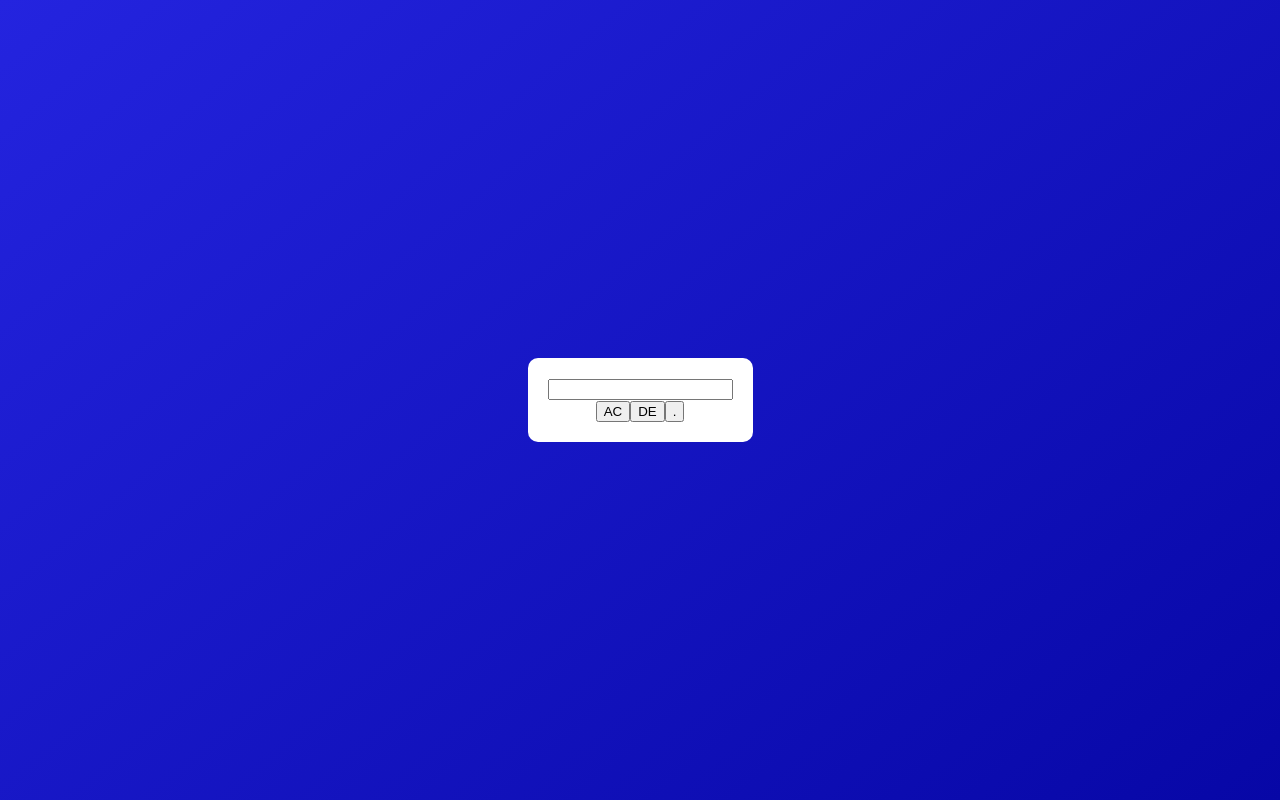
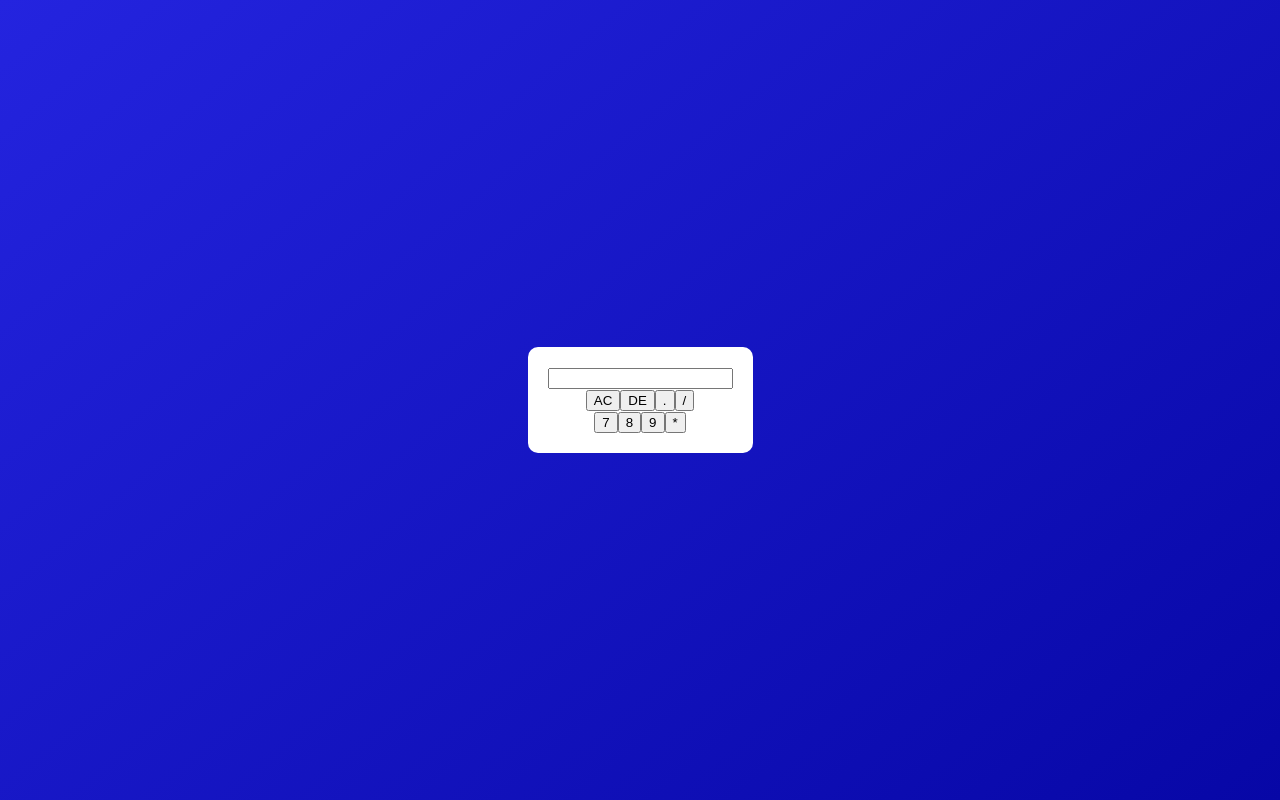
Before and after one commit to patel-vansh1607/calculator-react, a React (Create React App) app: page / in a window 1280 px wide. Built offline with nearby package versions, Linux system fonts and the light colour scheme.

Commit message:
adding more buttons

```diff
--- a/src/components/calculator.js
+++ b/src/components/calculator.js
@@ -12,6 +12,13 @@ const Calculator = () => {
                         <input type="button" value="AC"/>
                         <input type="button" value="DE"/>
                         <input type="button" value="."/>
+                        <input type="button" value="/"/>
+                    </div>
+                    <div>
+                        <input type="button" value="7"/>
+                        <input type="button" value="8"/>
+                        <input type="button" value="9"/>
+                        <input type="button" value="*"/>
                     </div>
                 </div>
             </form>
```
